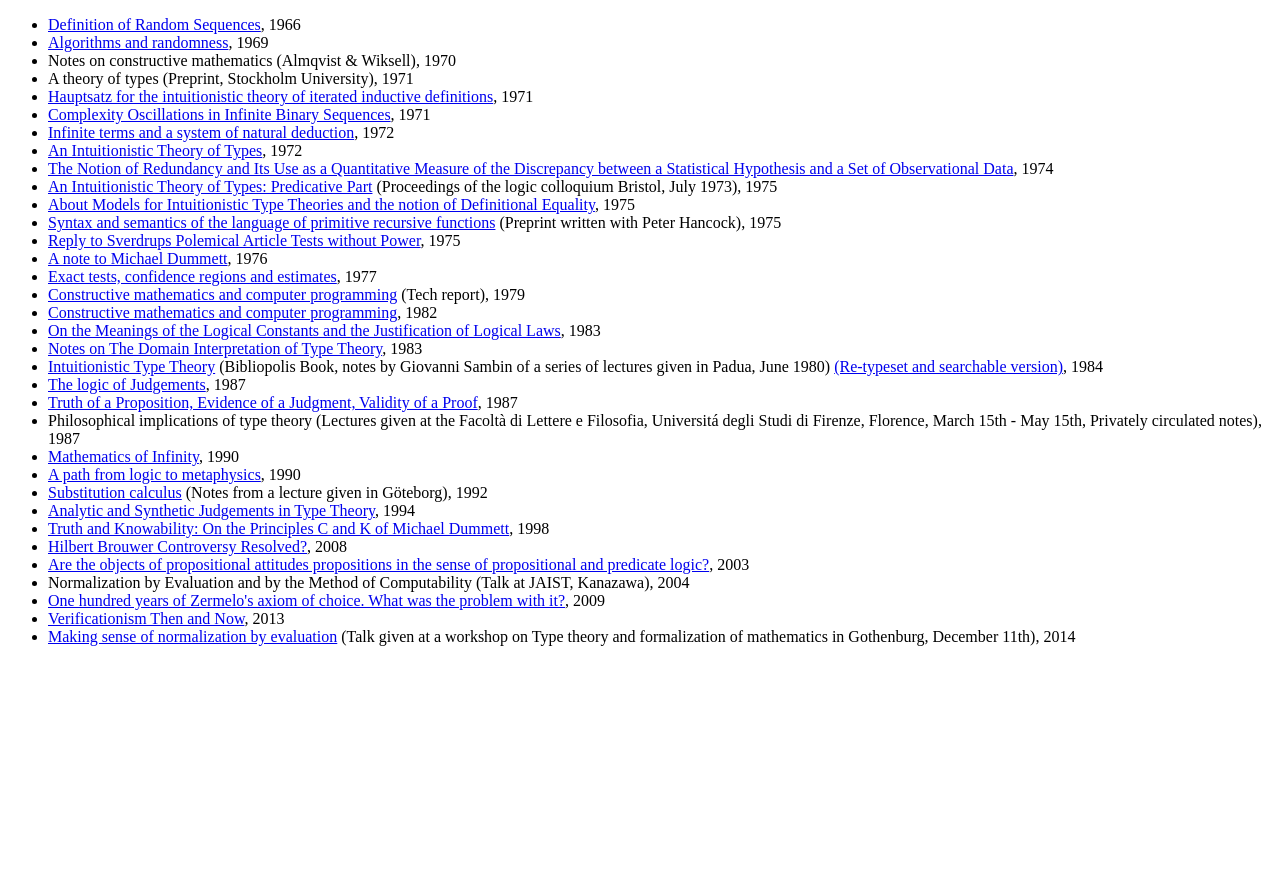
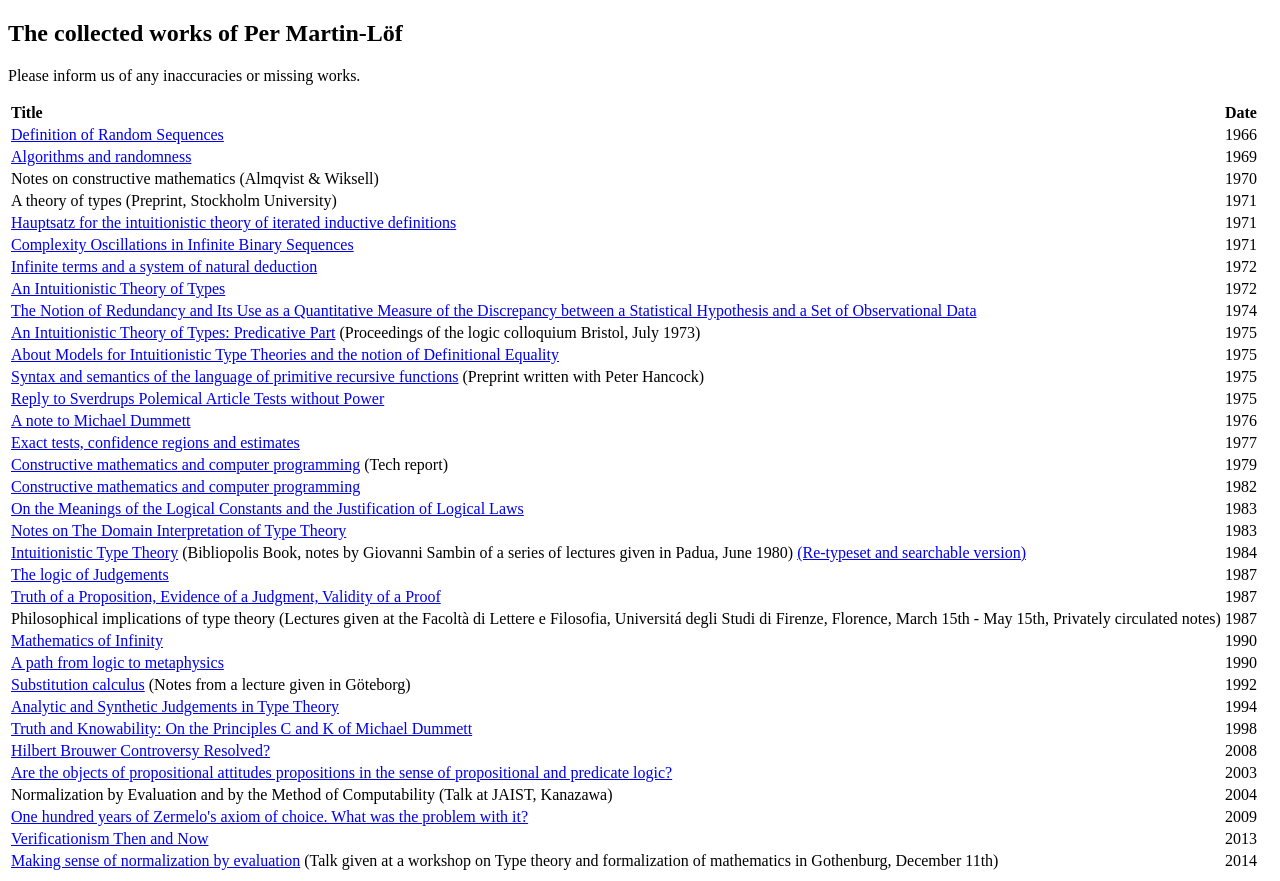
Before and after one commit to archive-pml/archive-pml.github.io, a plain HTML site: page index.html in a window 1280 px wide. Before the commit the page ends 800 px from the top, so only its background shows below. Drawn offline with Linux system fonts and the light colour scheme.

Commit message:
use pandoc-ed readme as index.html

```diff
--- a/index.html
+++ b/index.html
@@ -8,74 +8,153 @@
   <style type="text/css">code{white-space: pre;}</style>
 </head>
 <body>
-<ul>
-<li><a href="martin-lof/pdfs/Definition-of-Random-Sequences-1966.pdf">Definition of Random Sequences</a>, 1966<br />
-</li>
-<li><a href="martin-lof/pdfs/Algorithms-and-randomness-1969.pdf">Algorithms and randomness</a>, 1969<br />
-</li>
-<li>Notes on constructive mathematics (Almqvist &amp; Wiksell), 1970<br />
-</li>
-<li>A theory of types (Preprint, Stockholm University), 1971<br />
-</li>
-<li><a href="martin-lof/pdfs/Hauptsatz-for-the-intuitionistic-theory-of-iterated-inductive-definitions-1971.pdf">Hauptsatz for the intuitionistic theory of iterated inductive definitions</a>, 1971<br />
-</li>
-<li><a href="martin-lof/pdfs/Complexity-Oscillations-in-Infinite-Binary-Sequences-1971.pdf">Complexity Oscillations in Infinite Binary Sequences</a>, 1971<br />
-</li>
-<li><a href="martin-lof/pdfs/Infinite-terms-and-a-system-of-natural-deduction-1972.pdf">Infinite terms and a system of natural deduction</a>, 1972<br />
-</li>
-<li><a href="martin-lof/pdfs/An-Intuitionistic-Theory-of-Types-1972.pdf">An Intuitionistic Theory of Types</a>, 1972<br />
-</li>
-<li><a href="martin-lof/pdfs/The-Notion-of-Redundancy-1974.pdf">The Notion of Redundancy and Its Use as a Quantitative Measure of the Discrepancy between a Statistical Hypothesis and a Set of Observational Data</a>, 1974<br />
-</li>
-<li><a href="martin-lof/pdfs/An-Intuitionistic-Theory-of-Types-Predicative-Part-1975.pdf">An Intuitionistic Theory of Types: Predicative Part</a> (Proceedings of the logic colloquium Bristol, July 1973), 1975<br />
-</li>
-<li><a href="martin-lof/pdfs/About-Models-for-Intuitionistic-Type-Theories-and-the-notion-of-Definitional-Equality-1975.pdf">About Models for Intuitionistic Type Theories and the notion of Definitional Equality</a>, 1975<br />
-</li>
-<li><a href="martin-lof/pdfs/Syntax-and-semantics-of-the-language-of-primitive-recursive-functions-1975.pdf">Syntax and semantics of the language of primitive recursive functions</a> (Preprint written with Peter Hancock), 1975<br />
-</li>
-<li><a href="martin-lof/pdfs/Reply-to-Sverdrups-Polemical-Article-Tests-without-Power-1975.pdf">Reply to Sverdrups Polemical Article Tests without Power</a>, 1975<br />
-</li>
-<li><a href="martin-lof/pdfs/Note-to-Michael-Dummett-1976.pdf">A note to Michael Dummett</a>, 1976<br />
-</li>
-<li><a href="martin-lof/pdfs/Exact-tests-confidence-regions-and-estimates-1977.pdf">Exact tests, confidence regions and estimates</a>, 1977<br />
-</li>
-<li><a href="martin-lof/pdfs/Constructive-mathematics-and-computer-programming-1979.pdf">Constructive mathematics and computer programming</a> (Tech report), 1979<br />
-</li>
-<li><a href="martin-lof/pdfs/Constructive-mathematics-and-computer-programming-1982.pdf">Constructive mathematics and computer programming</a>, 1982<br />
-</li>
-<li><a href="martin-lof/pdfs/Meanings-of-the-Logical-Constants-1983.pdf">On the Meanings of the Logical Constants and the Justification of Logical Laws</a>, 1983<br />
-</li>
-<li><a href="martin-lof/pdfs/Notes-on-The-Domain-Interpretation-of-Type-Theory-1983.pdf">Notes on The Domain Interpretation of Type Theory</a>, 1983<br />
-</li>
-<li><a href="martin-lof/pdfs/Bibliopolis-Book-1984.pdf">Intuitionistic Type Theory</a> (Bibliopolis Book, notes by Giovanni Sambin of a series of lectures given in Padua, June 1980) <a href="martin-lof/pdfs/Bibliopolis-Book-retypeset-1984.pdf">(Re-typeset and searchable version)</a>, 1984<br />
-</li>
-<li><a href="martin-lof/pdfs/The-logic-of-judgements-1987.pdf">The logic of Judgements</a>, 1987<br />
-</li>
-<li><a href="martin-lof/pdfs/Truth-of-a-Proposition-Evidence-of-a-Judgment-1987.pdf">Truth of a Proposition, Evidence of a Judgment, Validity of a Proof</a>, 1987<br />
-</li>
-<li>Philosophical implications of type theory (Lectures given at the Facoltà di Lettere e Filosofia, Universitá degli Studi di Firenze, Florence, March 15th - May 15th, Privately circulated notes), 1987<br />
-</li>
-<li><a href="martin-lof/pdfs/Mathematics-of-Infinity.pdf">Mathematics of Infinity</a>, 1990<br />
-</li>
-<li><a href="martin-lof/pdfs/A-path-from-logic-to-metaphysics-1990.pdf">A path from logic to metaphysics</a>, 1990<br />
-</li>
-<li><a href="martin-lof/pdfs/Substitution-calculus-1992.pdf">Substitution calculus</a> (Notes from a lecture given in Göteborg), 1992<br />
-</li>
-<li><a href="martin-lof/pdfs/Martin-Lof-Analytic-and-Synthetic-Judgements-in-Type-Theory.pdf">Analytic and Synthetic Judgements in Type Theory</a>, 1994<br />
-</li>
-<li><a href="martin-lof/pdfs/Truth-and-Knowability-On-the-Principles-C-and-K-of-Michael-Dummett-1998.pdf">Truth and Knowability: On the Principles C and K of Michael Dummett</a>, 1998<br />
-</li>
-<li><a href="martin-lof/pdfs/Hilbert-Brouwer-Controversy-Resolved-2008.pdf">Hilbert Brouwer Controversy Resolved?</a>, 2008<br />
-</li>
-<li><a href="martin-lof/pdfs/Are-the-objects-of-propositional-attitudes-propositions-in-the-sense-of-propositional-and-predicate-logic-2003.pdf">Are the objects of propositional attitudes propositions in the sense of propositional and predicate logic?</a>, 2003<br />
-</li>
-<li>Normalization by Evaluation and by the Method of Computability (Talk at JAIST, Kanazawa), 2004<br />
-</li>
-<li><a href="martin-lof/pdfs/One-hundred-years-of-Zermelo-s-axiom-of-choice-what-was-the-problem-with-it-2009.pdf">One hundred years of Zermelo's axiom of choice. What was the problem with it?</a>, 2009<br />
-</li>
-<li><a href="martin-lof/pdfs/Martin-Lof-Verificationism-Then-and-Now-2013.pdf">Verificationism Then and Now</a>, 2013<br />
-</li>
-<li><a href="http://wiki.portal.chalmers.se/cse/pmwiki.php/ProgLog/TypeTheoryAndFormalizationOfMathematics">Making sense of normalization by evaluation</a> (Talk given at a workshop on Type theory and formalization of mathematics in Gothenburg, December 11th), 2014</li>
-</ul>
+<h2 id="the-collected-works-of-per-martin-löf">The collected works of Per Martin-Löf</h2>
+<p>Please inform us of any inaccuracies or missing works.</p>
+<table>
+<thead>
+<tr class="header">
+<th align="left">Title</th>
+<th align="center">Date</th>
+</tr>
+</thead>
+<tbody>
+<tr class="odd">
+<td align="left"><a href="pdfs/Definition-of-Random-Sequences-1966.pdf?raw=true">Definition of Random Sequences</a></td>
+<td align="center">1966</td>
+</tr>
+<tr class="even">
+<td align="left"><a href="pdfs/Algorithms-and-randomness-1969.pdf?raw=true">Algorithms and randomness</a></td>
+<td align="center">1969</td>
+</tr>
+<tr class="odd">
+<td align="left">Notes on constructive mathematics (Almqvist &amp; Wiksell)</td>
+<td align="center">1970</td>
+</tr>
+<tr class="even">
+<td align="left">A theory of types (Preprint, Stockholm University)</td>
+<td align="center">1971</td>
+</tr>
+<tr class="odd">
+<td align="left"><a href="pdfs/Hauptsatz-for-the-intuitionistic-theory-of-iterated-inductive-definitions-1971.pdf?raw=true">Hauptsatz for the intuitionistic theory of iterated inductive definitions</a></td>
+<td align="center">1971</td>
+</tr>
+<tr class="even">
+<td align="left"><a href="pdfs/Complexity-Oscillations-in-Infinite-Binary-Sequences-1971.pdf?raw=true">Complexity Oscillations in Infinite Binary Sequences</a></td>
+<td align="center">1971</td>
+</tr>
+<tr class="odd">
+<td align="left"><a href="pdfs/Infinite-terms-and-a-system-of-natural-deduction-1972.pdf?raw=true">Infinite terms and a system of natural deduction</a></td>
+<td align="center">1972</td>
+</tr>
+<tr class="even">
+<td align="left"><a href="pdfs/An-Intuitionistic-Theory-of-Types-1972.pdf?raw=true">An Intuitionistic Theory of Types</a></td>
+<td align="center">1972</td>
+</tr>
+<tr class="odd">
+<td align="left"><a href="pdfs/The-Notion-of-Redundancy-1974.pdf?raw=true">The Notion of Redundancy and Its Use as a Quantitative Measure of the Discrepancy between a Statistical Hypothesis and a Set of Observational Data</a></td>
+<td align="center">1974</td>
+</tr>
+<tr class="even">
+<td align="left"><a href="pdfs/An-Intuitionistic-Theory-of-Types-Predicative-Part-1975.pdf?raw=true">An Intuitionistic Theory of Types: Predicative Part</a> (Proceedings of the logic colloquium Bristol, July 1973)</td>
+<td align="center">1975</td>
+</tr>
+<tr class="odd">
+<td align="left"><a href="pdfs/About-Models-for-Intuitionistic-Type-Theories-and-the-notion-of-Definitional-Equality-1975.pdf?raw=true">About Models for Intuitionistic Type Theories and the notion of Definitional Equality</a></td>
+<td align="center">1975</td>
+</tr>
+<tr class="even">
+<td align="left"><a href="pdfs/Syntax-and-semantics-of-the-language-of-primitive-recursive-functions-1975.pdf?raw=true">Syntax and semantics of the language of primitive recursive functions</a> (Preprint written with Peter Hancock)</td>
+<td align="center">1975</td>
+</tr>
+<tr class="odd">
+<td align="left"><a href="pdfs/Reply-to-Sverdrups-Polemical-Article-Tests-without-Power-1975.pdf?raw=true">Reply to Sverdrups Polemical Article Tests without Power</a></td>
+<td align="center">1975</td>
+</tr>
+<tr class="even">
+<td align="left"><a href="pdfs/Note-to-Michael-Dummett-1976.pdf?raw=true">A note to Michael Dummett</a></td>
+<td align="center">1976</td>
+</tr>
+<tr class="odd">
+<td align="left"><a href="pdfs/Exact-tests-confidence-regions-and-estimates-1977.pdf?raw=true">Exact tests, confidence regions and estimates</a></td>
+<td align="center">1977</td>
+</tr>
+<tr class="even">
+<td align="left"><a href="pdfs/Constructive-mathematics-and-computer-programming-1979.pdf?raw=true">Constructive mathematics and computer programming</a> (Tech report)</td>
+<td align="center">1979</td>
+</tr>
+<tr class="odd">
+<td align="left"><a href="pdfs/Constructive-mathematics-and-computer-programming-1982.pdf?raw=true">Constructive mathematics and computer programming</a></td>
+<td align="center">1982</td>
+</tr>
+<tr class="even">
+<td align="left"><a href="pdfs/Meanings-of-the-Logical-Constants-1983.pdf?raw=true">On the Meanings of the Logical Constants and the Justification of Logical Laws</a></td>
+<td align="center">1983</td>
+</tr>
+<tr class="odd">
+<td align="left"><a href="pdfs/Notes-on-The-Domain-Interpretation-of-Type-Theory-1983.pdf?raw=true">Notes on The Domain Interpretation of Type Theory</a></td>
+<td align="center">1983</td>
+</tr>
+<tr class="even">
+<td align="left"><a href="pdfs/Bibliopolis-Book-1984.pdf?raw=true">Intuitionistic Type Theory</a> (Bibliopolis Book, notes by Giovanni Sambin of a series of lectures given in Padua, June 1980) <a href="pdfs/Bibliopolis-Book-retypeset-1984.pdf?raw=true">(Re-typeset and searchable version)</a></td>
+<td align="center">1984</td>
+</tr>
+<tr class="odd">
+<td align="left"><a href="pdfs/The-logic-of-judgements-1987.pdf?raw=true">The logic of Judgements</a></td>
+<td align="center">1987</td>
+</tr>
+<tr class="even">
+<td align="left"><a href="pdfs/Truth-of-a-Proposition-Evidence-of-a-Judgment-1987.pdf?raw=true">Truth of a Proposition, Evidence of a Judgment, Validity of a Proof</a></td>
+<td align="center">1987</td>
+</tr>
+<tr class="odd">
+<td align="left">Philosophical implications of type theory (Lectures given at the Facoltà di Lettere e Filosofia, Universitá degli Studi di Firenze, Florence, March 15th - May 15th, Privately circulated notes)</td>
+<td align="center">1987</td>
+</tr>
+<tr class="even">
+<td align="left"><a href="pdfs/Mathematics-of-Infinity.pdf?raw=true">Mathematics of Infinity</a></td>
+<td align="center">1990</td>
+</tr>
+<tr class="odd">
+<td align="left"><a href="pdfs/A-path-from-logic-to-metaphysics-1990.pdf?raw=true">A path from logic to metaphysics</a></td>
+<td align="center">1990</td>
+</tr>
+<tr class="even">
+<td align="left"><a href="pdfs/Substitution-calculus-1992.pdf?raw=true">Substitution calculus</a> (Notes from a lecture given in Göteborg)</td>
+<td align="center">1992</td>
+</tr>
+<tr class="odd">
+<td align="left"><a href="pdfs/Martin-Lof-Analytic-and-Synthetic-Judgements-in-Type-Theory.pdf?raw=true">Analytic and Synthetic Judgements in Type Theory</a></td>
+<td align="center">1994</td>
+</tr>
+<tr class="even">
+<td align="left"><a href="pdfs/Truth-and-Knowability-On-the-Principles-C-and-K-of-Michael-Dummett-1998.pdf?raw=true">Truth and Knowability: On the Principles C and K of Michael Dummett</a></td>
+<td align="center">1998</td>
+</tr>
+<tr class="odd">
+<td align="left"><a href="pdfs/Hilbert-Brouwer-Controversy-Resolved-2008.pdf?raw=true">Hilbert Brouwer Controversy Resolved?</a></td>
+<td align="center">2008</td>
+</tr>
+<tr class="even">
+<td align="left"><a href="pdfs/Are-the-objects-of-propositional-attitudes-propositions-in-the-sense-of-propositional-and-predicate-logic-2003.pdf?raw=true">Are the objects of propositional attitudes propositions in the sense of propositional and predicate logic?</a></td>
+<td align="center">2003</td>
+</tr>
+<tr class="odd">
+<td align="left">Normalization by Evaluation and by the Method of Computability (Talk at JAIST, Kanazawa)</td>
+<td align="center">2004</td>
+</tr>
+<tr class="even">
+<td align="left"><a href="pdfs/One-hundred-years-of-Zermelo-s-axiom-of-choice-what-was-the-problem-with-it-2009.pdf?raw=true">One hundred years of Zermelo's axiom of choice. What was the problem with it?</a></td>
+<td align="center">2009</td>
+</tr>
+<tr class="odd">
+<td align="left"><a href="pdfs/Martin-Lof-Verificationism-Then-and-Now-2013.pdf?raw=true">Verificationism Then and Now</a></td>
+<td align="center">2013</td>
+</tr>
+<tr class="even">
+<td align="left"><a href="http://wiki.portal.chalmers.se/cse/pmwiki.php/ProgLog/TypeTheoryAndFormalizationOfMathematics">Making sense of normalization by evaluation</a> (Talk given at a workshop on Type theory and formalization of mathematics in Gothenburg, December 11th)</td>
+<td align="center">2014</td>
+</tr>
+</tbody>
+</table>
 </body>
 </html>
```
